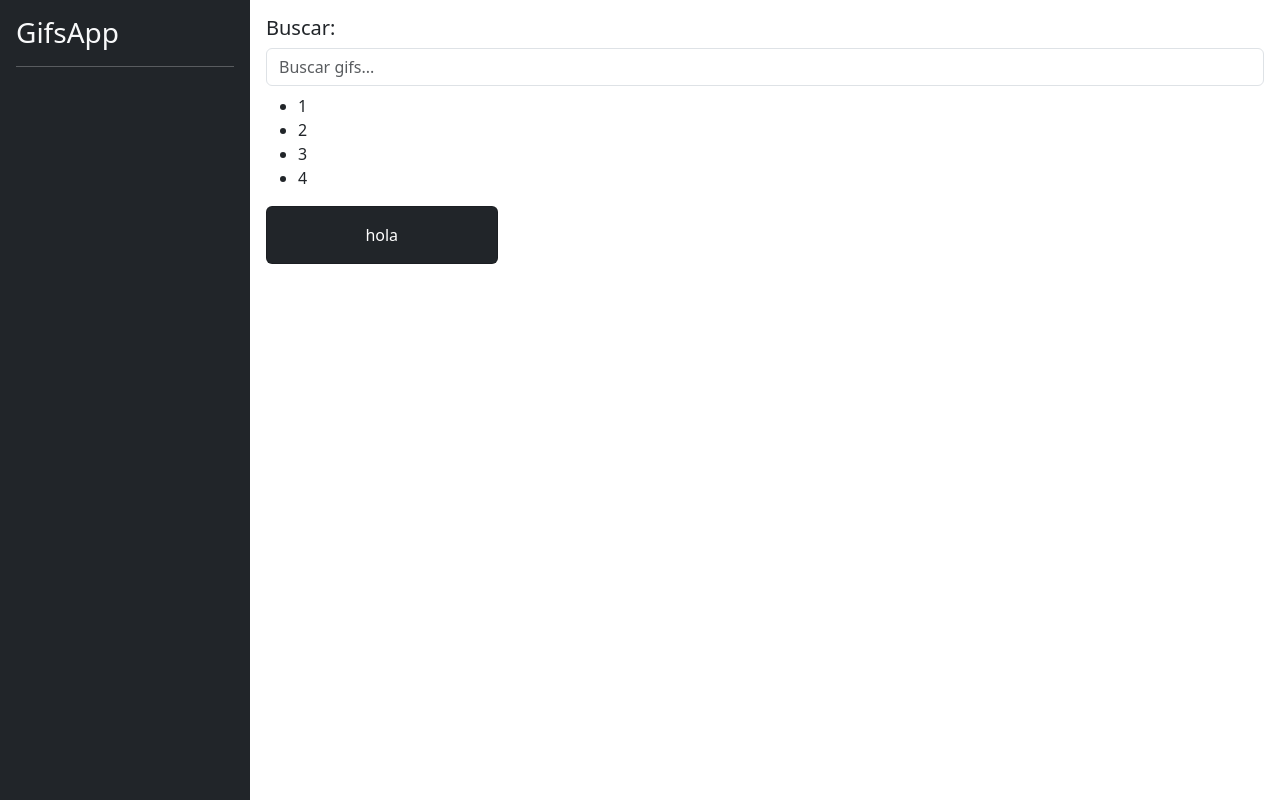
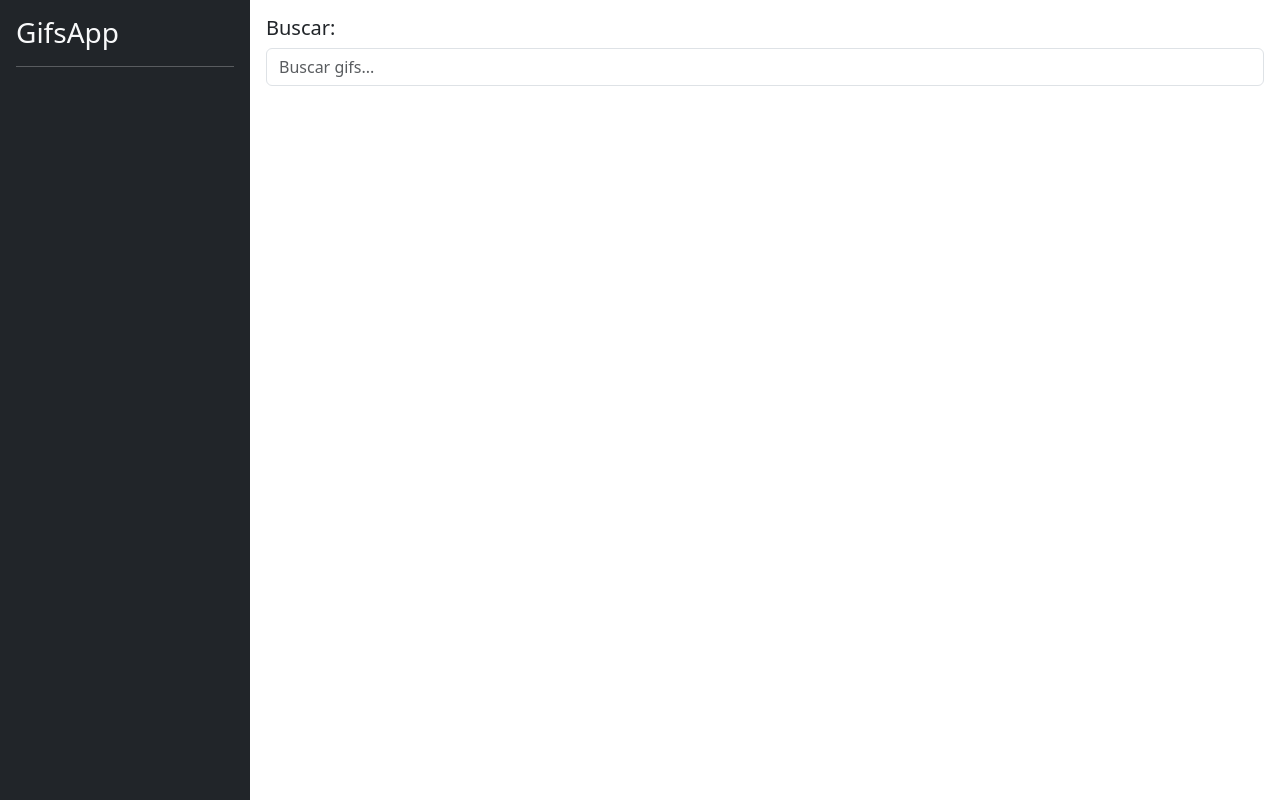
Before and after one commit to Lucases27/angular_01, an Angular app: page / in a window 1280 px wide. Built offline with nearby package versions, Linux system fonts and the light colour scheme.

Commit message:
sidebard search

```diff
--- a/src/app/gifs/components/card-list/card-list.component.html
+++ b/src/app/gifs/components/card-list/card-list.component.html
@@ -1,21 +1,14 @@
-<div>
-  <ul>
-    <li>1</li>
-    <li>2</li>
-    <li>3</li>
-    <li>4</li>
-  </ul>
-</div>
-
-
 <div class="row">
-  <div class="col-md-3 col-sm-6">
+  <div *ngFor="let gif of gifs" class="col-md-3 col-sm-6">
     <div class="card mb-2 text-center bg-dark">
-
-
+      <img
+        [src]="gif.images.downsized_medium.url"
+        [alt]="gif.title">
+        class="card-img-top"
+      >
       <div class="card-body text-white">
         <p class="card-text">
-          hola
+          {{gif.title}}
         </p>
       </div>
     </div>
--- a/src/app/gifs/components/card-list/card-list.component.ts
+++ b/src/app/gifs/components/card-list/card-list.component.ts
@@ -1,5 +1,6 @@
 import { CommonModule } from '@angular/common';
-import { Component } from '@angular/core';
+import { Component, Input } from '@angular/core';
+import { Gif } from '../../interfaces/gifs.interfaces';
 
 @Component({
   selector: 'gifs-card-list',
@@ -8,6 +9,8 @@ import { Component } from '@angular/core';
 })
 export class CardListComponent {
 
+  @Input()
+  public gifs: Gif[] = [];
 
 
  }
--- a/src/app/gifs/pages/home/home-page.component.html
+++ b/src/app/gifs/pages/home/home-page.component.html
@@ -6,6 +6,6 @@
   </div>
   <div class="col-12 pt-2">
     <!-- Listado de gifs -->
-    <gifs-card-list></gifs-card-list>
+    <gifs-card-list [gifs]="gifs"></gifs-card-list>
   </div>
 </div>
--- a/src/app/gifs/pages/home/home-page.component.ts
+++ b/src/app/gifs/pages/home/home-page.component.ts
@@ -1,7 +1,21 @@
 import { Component } from '@angular/core';
+
+import { GifsService } from '../../services/gifs.service';
+import { Gif } from '../../interfaces/gifs.interfaces';
 
 @Component({
   selector: 'gifs-home-page',
   templateUrl: './home-page.component.html',
 })
-export class HomePageComponent { }
+export class HomePageComponent {
+
+  constructor(private gifsService :GifsService) {}
+
+  get gifs(): Gif[] {
+    return this.gifsService.gifList;
+  }
+
+
+
+
+}
--- a/src/app/gifs/services/gifs.service.ts
+++ b/src/app/gifs/services/gifs.service.ts
@@ -31,7 +31,7 @@ export class GifsService {
     this.http.get<SearchResponse>(`${serviceUrl}/search`,{params})
       .subscribe((response) => {
         this.gifList = response.data;
-        console.log(this.gifList);
+
       });
 
   }
--- a/src/app/shared/components/sidebar/sidebar.component.html
+++ b/src/app/shared/components/sidebar/sidebar.component.html
@@ -3,7 +3,9 @@
   <hr class="text-white">
 
   <div class="list-group list-reset">
-    <button *ngFor="let tag of getTagHistory()" class="list-group-item list-group-item-action">
+    <button *ngFor="let tag of getTagHistory()"
+            (click)="searchTag(tag)"
+            class="list-group-item list-group-item-action">
       {{ tag | titlecase }}
     </button>
   </div>
--- a/src/app/shared/components/sidebar/sidebar.component.ts
+++ b/src/app/shared/components/sidebar/sidebar.component.ts
@@ -18,4 +18,8 @@ export class SidebarComponent {
     return this.gifsService.getTagsHistory();
   }
 
+  searchTag(tag: string): void {
+    this.gifsService.searchTag(tag);
+  }
+
  }
```
